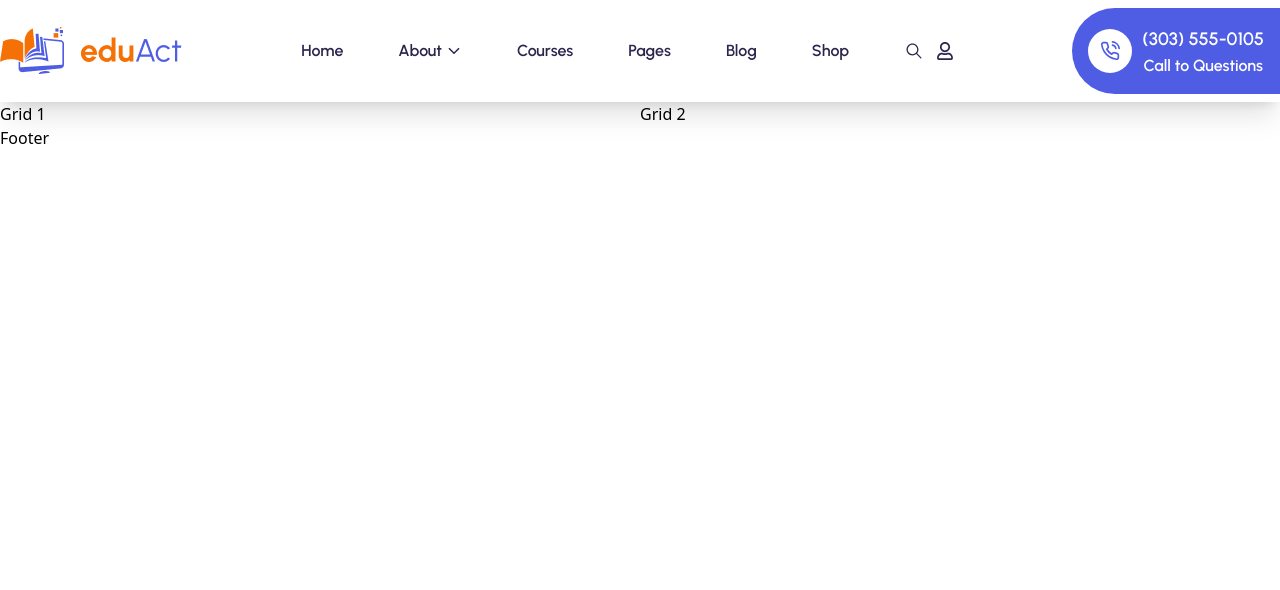
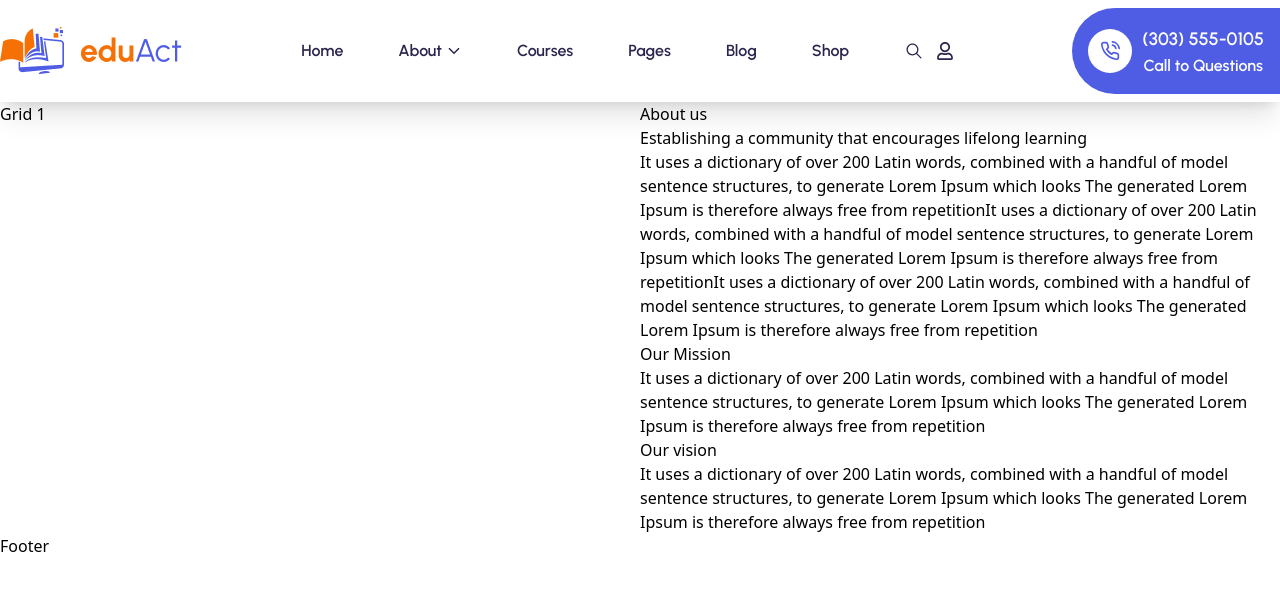
Before and after one commit to basudevkumer/eduact-frontend-design, a React (Vite) app: page /about in a window 1280 px wide. Shown: the top 590 px of the page. Built offline with nearby package versions, Linux system fonts and the light colour scheme.

Commit message:
Add: anly html content

```diff
--- a/src/component/about/About.jsx
+++ b/src/component/about/About.jsx
@@ -6,7 +6,29 @@ function AboutSection() {
             <Container>
                 <div className='grid grid-cols-2'>
                     <div>Grid 1</div>
-                <div>Grid 2</div>
+                    <div>
+                        <div>
+                            <p>About us </p>
+                        </div>
+
+                        <div>
+                            <h1>Establishing a community that encourages lifelong learning</h1>
+                        </div>
+
+                        <div>
+                            <p>It uses a dictionary of over 200 Latin words, combined with a handful of model sentence structures, to generate Lorem Ipsum which looks  The generated Lorem Ipsum is therefore always free from repetitionIt uses a dictionary of over 200 Latin words, combined with a handful of model sentence structures, to generate Lorem Ipsum which looks  The generated Lorem Ipsum is therefore always free from repetitionIt uses a dictionary of over 200 Latin words, combined with a handful of model sentence structures, to generate Lorem Ipsum which looks  The generated Lorem Ipsum is therefore always free from repetition</p>
+                        </div>
+
+                        <div>
+                            <h2>Our Mission</h2>
+                            <p>It uses a dictionary of over 200 Latin words, combined with a handful of model sentence structures, to generate Lorem Ipsum which looks  The generated Lorem Ipsum is therefore always free from repetition</p>
+                        </div>
+
+                        <div>
+                            <h2>Our vision</h2>
+                            <p>It uses a dictionary of over 200 Latin words, combined with a handful of model sentence structures, to generate Lorem Ipsum which looks  The generated Lorem Ipsum is therefore always free from repetition</p>
+                        </div>
+                    </div>
 
                 </div>
             </Container>
```
Lines whose indentation alone changed are shown as unchanged.
